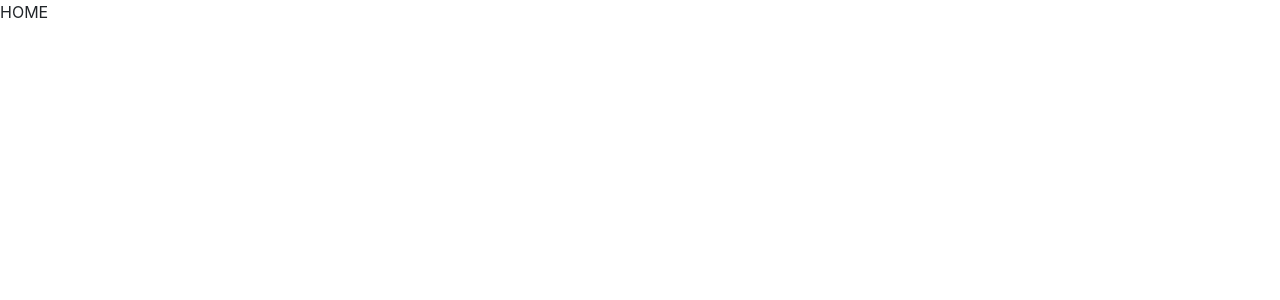
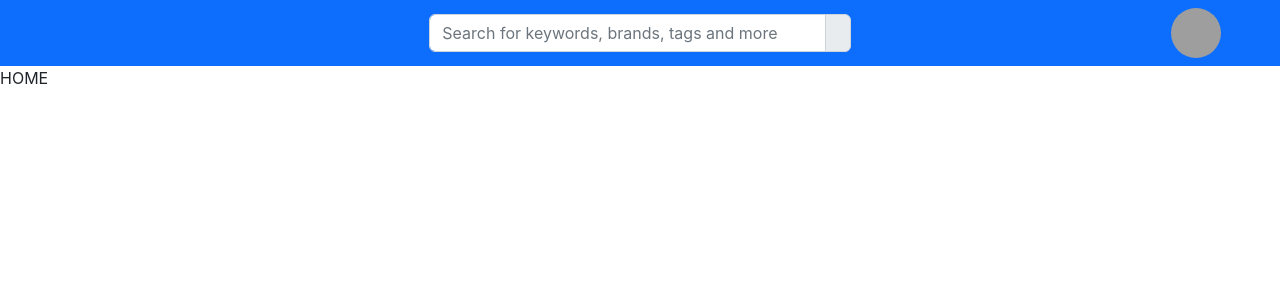
Before and after one commit to GrishaAngelovGH/conversation-intelligence, a JavaScript app: page / in a window 1280 px wide. Shown: the top 300 px of the page. Built offline with nearby package versions, Linux system fonts and the light colour scheme; grey boxes are pictures that could not be loaded; the HTML template or start-up script is replaced by a standard one.

Commit message:
Integrate Layout with Header and Home page

```diff
--- a/src/App.js
+++ b/src/App.js
@@ -1,4 +1,7 @@
 import { BrowserRouter as Router, Routes, Route } from 'react-router-dom'
+
+import Layout from './components/Layout'
+import Header from './components/Header'
 
 import Home from './components/Pages/Home'
 
@@ -6,7 +9,7 @@ function App() {
   return (
     <Router>
       <Routes>
-        <Route path='/' element={<Home />} />
+        <Route path='/' element={<Layout header={<Header />} body={<Home />} />} />
       </Routes>
     </Router>
   )
```
Also changed, not shown: 1 other file (tests, documents, lock files or other folders).
